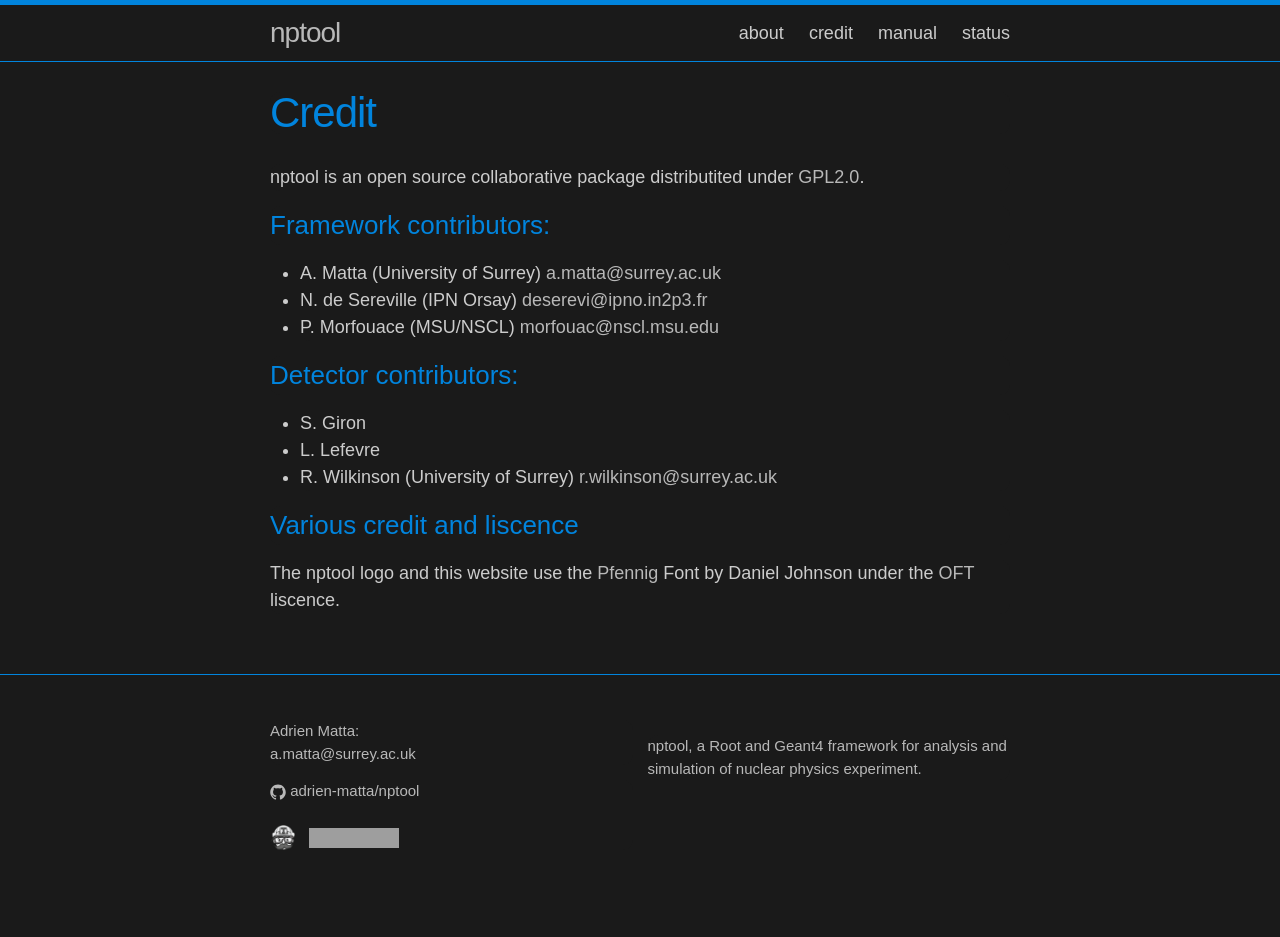
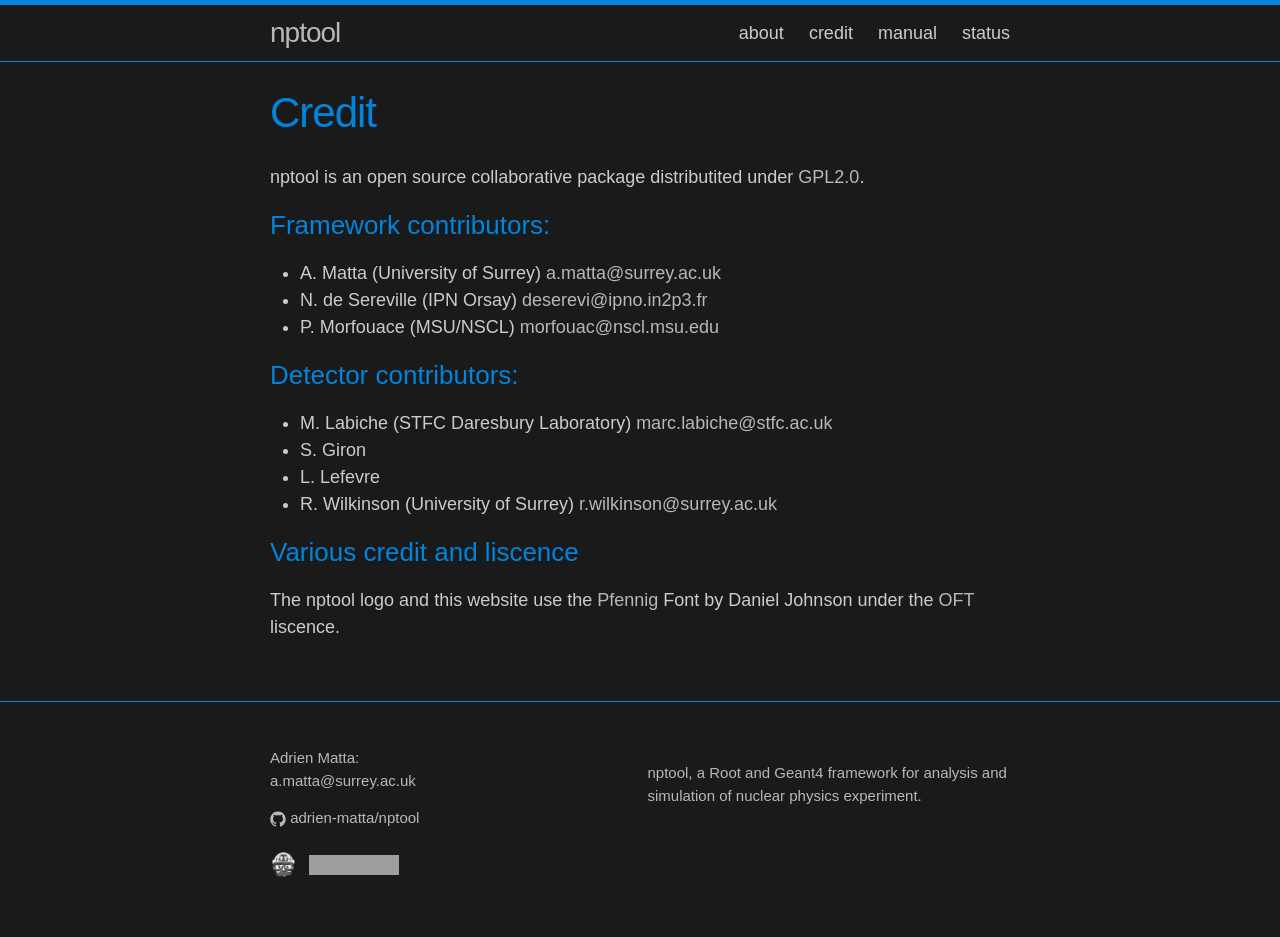
Before and after one commit to adrien-matta/nptool, a Jekyll site: the page built from credit.md, in a window 1280 px wide. Built offline with Jekyll 4.4.1, drawn with Linux system fonts in a browser that asks for light colours; some web fonts are replaced; before the commit the page ends 910 px from its top, so only the background shows below that; grey boxes are pictures that could not be loaded.

Commit message:
* Updating credit

```diff
--- a/credit.md
+++ b/credit.md
@@ -14,7 +14,7 @@ nptool is an open source collaborative package distributited under [GPL2.0][gpl2
 * P. Morfouace (MSU/NSCL) <mailto:morfouac@nscl.msu.edu>
 
 ###Detector contributors:
-
+* M. Labiche (STFC Daresbury Laboratory) <mailto:marc.labiche@stfc.ac.uk>
 * S. Giron
 * L. Lefevre
 * R. Wilkinson (University of Surrey) <mailto:r.wilkinson@surrey.ac.uk>
```
